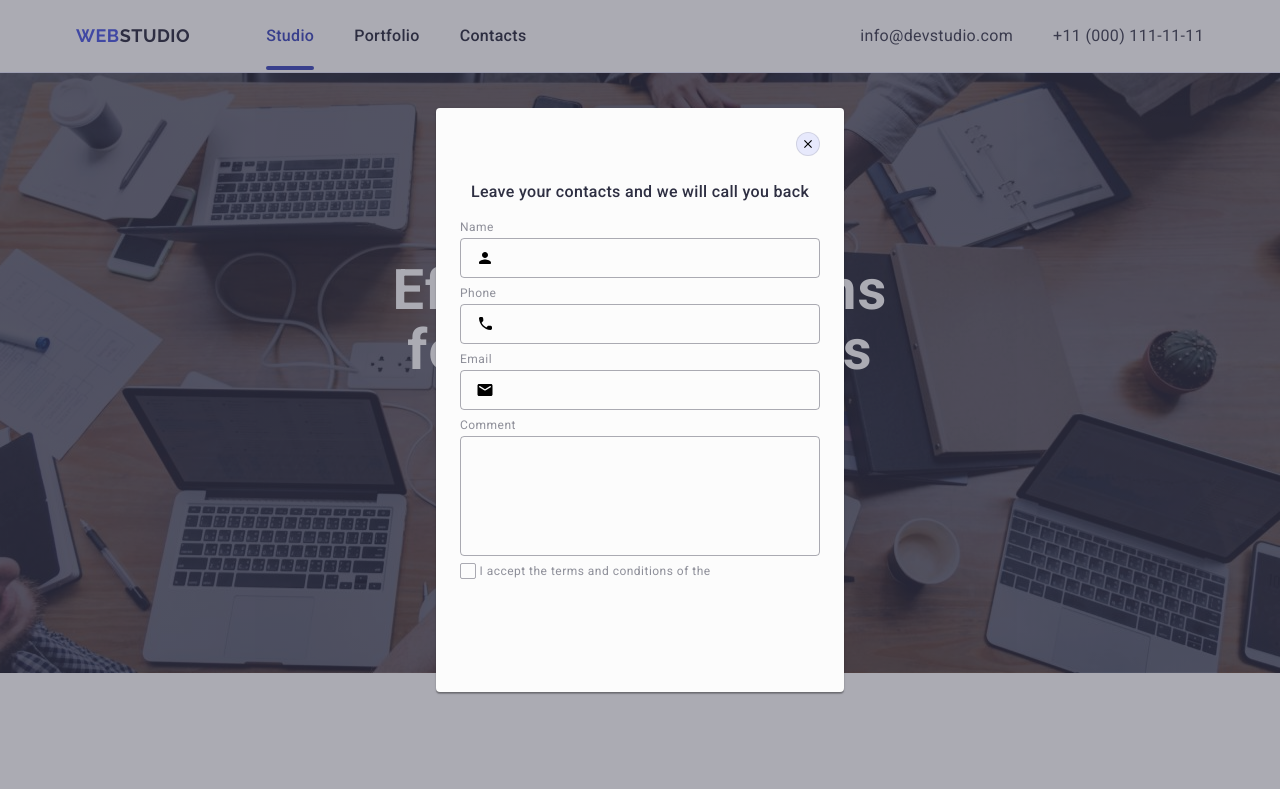
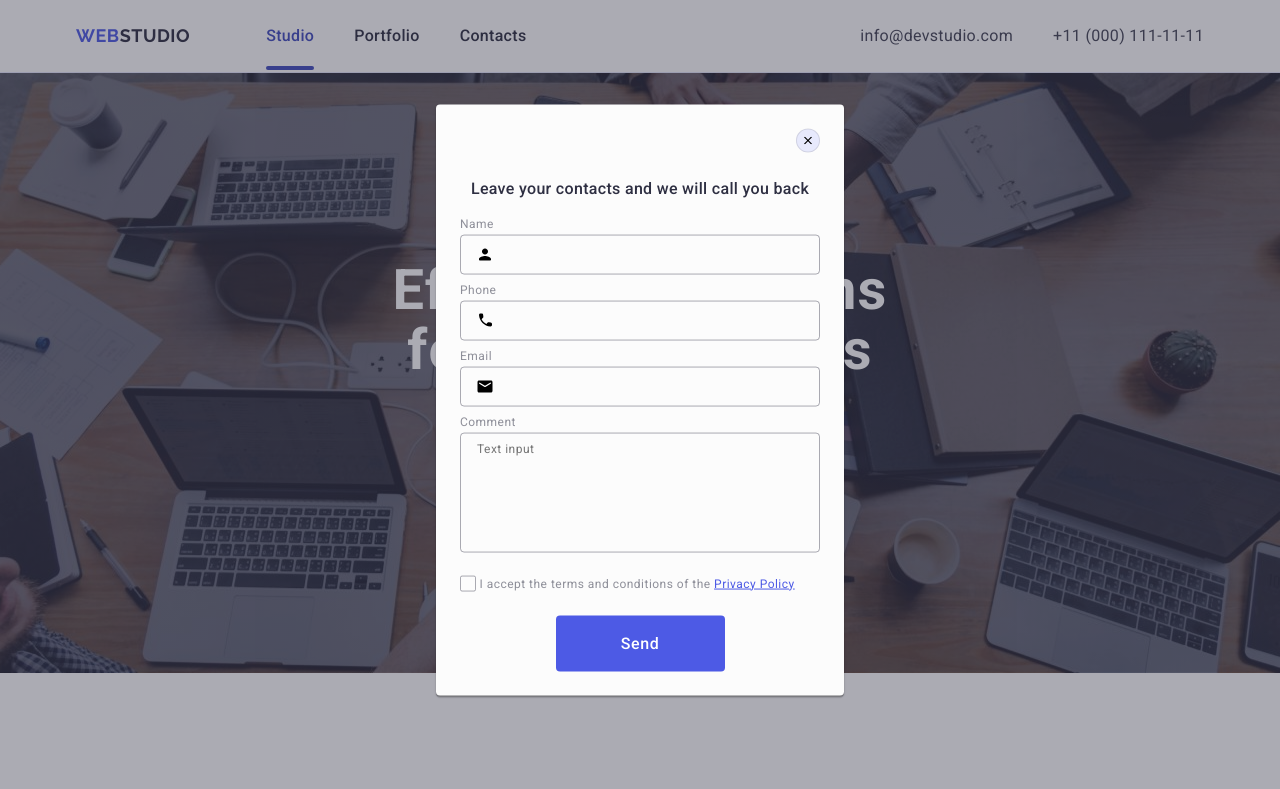
Before and after one commit to Piter30/goit-markup-05, a plain HTML site: page index.html in a window 1280 px wide. Shown: the top 789 px of the page. Drawn offline with nearby package versions, Linux system fonts and the light colour scheme.

Commit message:
fix texarea add link and button

```diff
--- a/css/styles.css
+++ b/css/styles.css
@@ -752,3 +752,27 @@ input {
   border: none;
   fill: var(--cloud);
 }
+
+.label-checkbox-link-policy {
+  color: var(--iris);
+}
+
+.modal-contact-form-button {
+  display: block;
+  min-width: 169px;
+  height: 56px;
+  font-family: "Roboto", sans-serif;
+  font-size: 16px;
+  font-weight: 500;
+  line-height: 1.5;
+  letter-spacing: 0.04em;
+  color: var(--white);
+  cursor: pointer;
+  background-color: var(--iris);
+  border: none;
+  transition: background-color 250ms cubic-bezier(0.4, 0, 0.2, 1);
+  border-radius: 4px;
+  padding: 16px 32px;
+  gap: 10px;
+  margin: 0 auto;
+}
--- a/index.html
+++ b/index.html
@@ -550,7 +550,7 @@
           </div>
 
           <div class="container-modal-contact-form-comment">
-            <label class="label-modal-contact" for="user-comment "
+            <label class="label-modal-contact" for="user-comment"
               >Comment</label
             >
             <textarea
@@ -558,8 +558,8 @@
               id="user-comment"
               name="user-comment"
               placeholder="Text input"
-            >
-            </textarea>
+            ></textarea>
+          </div>
           <div class="container-input-checkbox-modal-contact-form">
             <input
               class="checkbox visually-hidden"
@@ -575,9 +575,10 @@
                 </svg>
               </span>
               I accept the terms and conditions of the
+              <a href="" class="label-checkbox-link-policy">Privacy Policy</a>
             </label>
           </div>
-          </div>
+          <button class="modal-contact-form-button">Send</button>
         </form>
       </div>
     </div>
```
Lines whose indentation alone changed are shown as unchanged.
